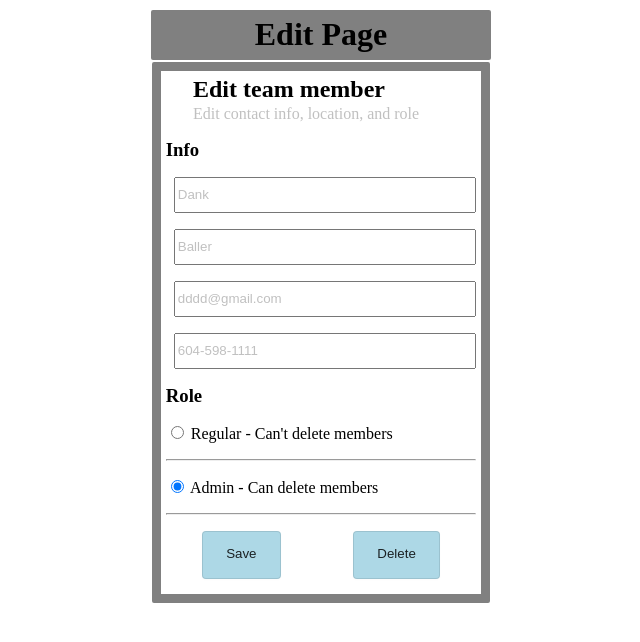
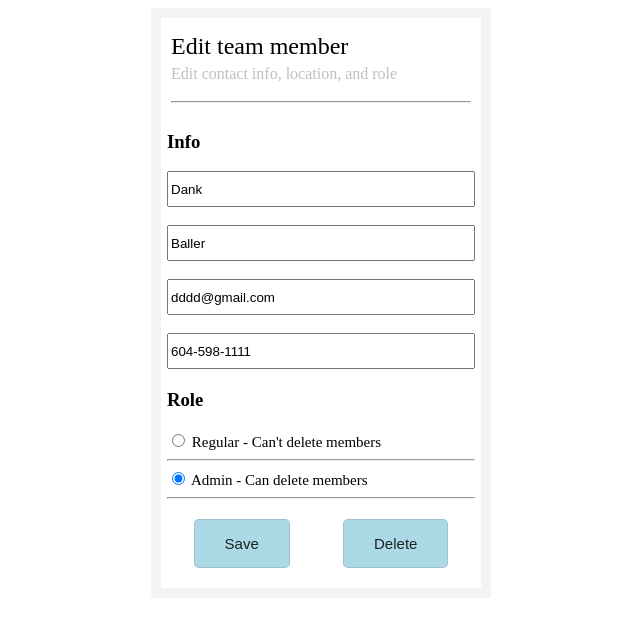
Before and after one commit to adpops/Instawork-Assessment-JN, a Django app: page /edit/38/ in a window 1280 px wide. Shown: the top 642 px of the page, without its empty margins (319-959 px from the left). Run offline with Django 4.2, Linux system fonts and the light colour scheme; data comes from the database, SQL or seed files in the repository.

Commit message:
css changes, added placeholder text for input

```diff
--- a/manageApp/forms.py
+++ b/manageApp/forms.py
@@ -1,3 +1,4 @@
+from django import forms
 from .models import TeamMember
 from django.forms import ModelForm, RadioSelect
 
@@ -11,5 +12,9 @@ class MemberForm(ModelForm):
         model = TeamMember
         fields = ['firstName', 'lastName', 'email', 'phoneNum', 'role']
         widgets = {
+            'firstName': forms.TextInput(attrs={'placeholder': 'First Name'}),
+            'lastName': forms.TextInput(attrs={'placeholder': 'Last Name'}),
+            'email': forms.TextInput(attrs={'placeholder': 'Email'}),
+            'phoneNum': forms.TextInput(attrs={'placeholder': 'Phone Number'}),
             'role': RadioSelect(choices=CHOICES,),
         }
--- a/manageApp/models.py
+++ b/manageApp/models.py
@@ -6,8 +6,8 @@ class TeamMember(models.Model):
         ('r', "Regular - Can't delete members"),
         ('a', "Admin - Can delete members"),
     ]
-    firstName = models.CharField(max_length=255, default='First Name')
-    lastName = models.CharField(max_length=255, default='Last Name')
-    email = models.EmailField(unique=True, default='Email')
-    phoneNum = models.CharField(max_length=16, unique=True, default='Phone Number')
+    firstName = models.CharField(max_length=255)
+    lastName = models.CharField(max_length=255)
+    email = models.EmailField(unique=True)
+    phoneNum = models.CharField(max_length=16, unique=True)
     role = models.CharField(max_length=1, choices=CHOICES, default='r')
--- a/manageApp/static/manageApp/style.css
+++ b/manageApp/static/manageApp/style.css
@@ -4,28 +4,31 @@ body {
     flex-direction: column;
 }
 
+hr { background-color: #f3f3f3; }
+
 #title {
     display: flex;
     justify-content: center;
-    min-width: 25.5vw;
-
-    background: grey;
-    padding: 0.5vw;
+    width: 300px;
+    height: 40px;
+    background: #f3f3f3;
+    padding: 5px;
     margin: 2px;
     border-radius: 2px;
 }
 
 #main {
-    min-width: 25vw;
+    width: 300px;
     display: flex;
     flex-direction: column;
     align-items: center;
-    border: 0.75vw solid grey;
+    border: 10px solid #f3f3f3;
     border-radius: 2px;
-    padding-bottom: 15px;
+    /* padding-bottom: 10px; */
+    padding: 10px;
 }
 
-header { min-width: 20vw; }
+header { width: 300px;}
 header #btn {
     display: flex;
     justify-content: flex-end;
@@ -34,16 +37,15 @@ header #btn {
 
 #btn i {
     font-size: 30px;
-    color: lightblue;
-    font-weight: thin;
+    color: #adc1f9;
 }
 
-header h2{
-    margin: 5px 0px 0px 0px;
-}
+header h2{ margin: 5px 0px 0px 0px; font-weight: 500; }
 header p{
     margin: 2px 0px 0px 0px;
     color: silver;
+    padding-top: 3px;
+    padding-bottom: 10px;
 }
 
 a {
@@ -51,7 +53,7 @@ a {
     text-decoration: none;
 }
 
-#content { min-width: 20vw; }
+#content { min-width: 300px; }
 
 #content ul { padding: 0px; margin: 2px}
 
@@ -80,25 +82,41 @@ a {
     margin: 3px 0px 3px 0px;
 }
 
-form p form p input[type="text"]{
+form p  {
+    margin: 0px 0px 0px 0px;
+}
+
+form h3 {
+    margin-top: 20px;
+}
+
+form p input[type="text"]{
     display: flex;
     justify-content: center;
 }
 
 form p input[type="text"], form p input[type="email"]{
     min-height: 30px;
-    min-width: 250px;
-    width: 23vw;
+    width: 300px;
+
+}
+
+form p input::placeholder {
     color: silver;
 }
-form p input[type="text"]:focus, form p input[type="email"]:focus {color:black}
+/* form p input[type="text"]:focus, form p input[type="email"]:focus {color:black} */
 
 #radio {
     display: flex;
     flex-direction: column;
     justify-content: flex-start;
-    margin: 0px;
+    margin: 10px;
 }
+
+form label{
+    font-size: 15px;
+}
+
 h3 {
     margin: 0px;
 }
@@ -106,34 +124,17 @@ h3 {
 #btns {
     display:flex;
     justify-content: space-around;
+    margin: 20px 0px 10px 0px;
 }
-/*
-#btns input[type="submit"] {
-    background-color: transparent;
-    border: 0;
-    font-family: 'Open Sans', sans-serif;
-    font-weight: 600;
-    line-height: 1;
-    margin-top: 1.5rem;
-    width: 100%;
-} */
 
-/* CSS */
 #btns input[type="submit"]{
-  align-items: center;
   border: 1px solid rgba(0, 0, 0, 0.1);
-  border-radius: .25rem;
-  box-shadow: rgba(0, 0, 0, 0.02) 0 1px 3px 0;
-  box-sizing: border-box;
+  border-radius: 5px;
   color: rgba(0, 0, 0, 0.85);
   cursor: pointer;
-  display: inline-flex;
-  justify-content: center;
-  line-height: 1.25;
-  margin: 0;
-  min-height: 3rem;
-  padding: calc(.875rem - 1px) calc(1.5rem - 1px);
+  padding: 15px 30px;
   background-color: lightblue;
+  font-size: 15px;
 }
 
 .errorlist li{
--- a/manageApp/templates/manageApp/add.html
+++ b/manageApp/templates/manageApp/add.html
@@ -6,7 +6,6 @@
         <title>Add Team Members</title>
     </head>
     <body>
-        <h1 id='title'>Add Page</h1>
         <div id='main'>
             <header>
                 <h2>Add a team member</h2>
--- a/manageApp/templates/manageApp/edit.html
+++ b/manageApp/templates/manageApp/edit.html
@@ -6,11 +6,11 @@
         <title>Edit Team Members</title>
     </head>
     <body>
-        <h1 id='title'>Edit Page</h1>
         <div id='main'>
             <header>
                 <h2>Edit team member</h2>
                 <p>Edit contact info, location, and role</p>
+                <hr>
             </header>
             <div id='content'>
                 <form id='val-form' action="{%url 'manageApp:edit' id %}" method='post'>
--- a/manageApp/templates/manageApp/index.html
+++ b/manageApp/templates/manageApp/index.html
@@ -7,7 +7,6 @@
         <title>Team Management App</title>
     </head>
     <body>
-        <h1 id='title'>List Page</h1>
         <div id='main'>
             <header>
                 <a id ='btn' href="{%url 'manageApp:add'%}">
```
